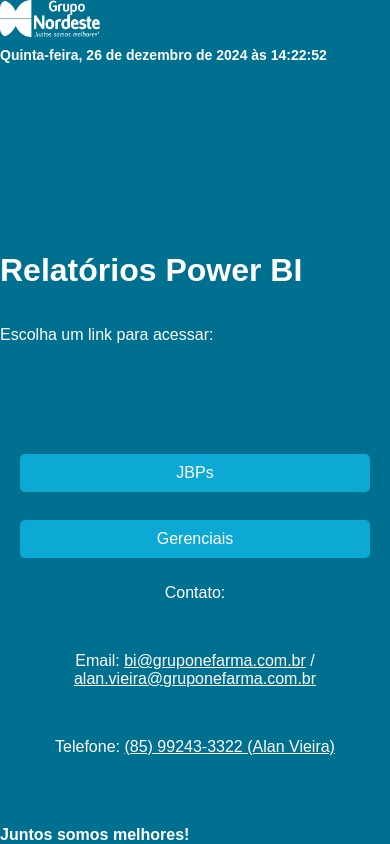
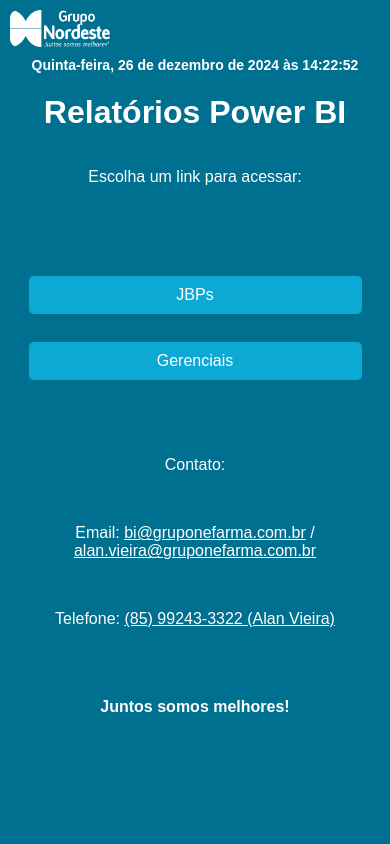
Before and after one commit to BINordeste/links_pbi, a plain HTML site: page index.html in a window 390 px wide. Drawn offline with Linux system fonts and the light colour scheme.

Commit message:
Update styles.css

```diff
--- a/styles.css
+++ b/styles.css
@@ -9,28 +9,30 @@ body {
     background-size: cover; /* Ajusta a imagem para cobrir toda a tela */
     min-height: 100vh; /* Garante que a tela tenha pelo menos a altura completa */
     display: flex;
-    justify-content: center;
-    align-items: flex-start; /* Alinha ao topo */
     flex-direction: column;
-    padding: 10px; /* Adiciona padding nas bordas para melhorar o layout */
+    justify-content: flex-start; /* Ajusta o layout para começar do topo */
+    padding: 20px;
     box-sizing: border-box;
     overflow-x: hidden; /* Evita rolagem horizontal */
+    overflow-y: auto; /* Permite rolagem vertical */
 }
 
 .header {
     display: flex;
     justify-content: space-between;
     width: 100%;
-    padding: 20px;
+    padding: 10px 0;
     box-sizing: border-box;
-    position: relative;
     flex-wrap: wrap;
+    align-items: center;
+    margin-bottom: 20px;
 }
 
 .logo {
     max-width: 120px;
     width: 100%;
     height: auto;
+    margin-right: 20px;
 }
 
 .date-time {
@@ -38,7 +40,7 @@ body {
     font-weight: bold;
     color: white;
     text-align: right;
-    flex: 1 0 100%; /* Garante que a data seja colocada abaixo da logo se necessário */
+    margin-top: 10px;
 }
 
 .container {
@@ -46,7 +48,7 @@ body {
     justify-content: center;
     gap: 20px;
     flex-wrap: wrap;
-    margin-top: 40px;
+    margin-top: 20px;
     width: 100%;
     box-sizing: border-box;
 }
@@ -94,27 +96,29 @@ p {
     font-size: 18px;
     color: white;
     text-align: center;
+    margin-top: 50px;
 }
 
 .hidden {
     display: none; /* Classe para esconder categorias de botões */
 }
 
+/* Responsividade para telas pequenas */
 @media (max-width: 768px) {
     body {
-        justify-content: flex-start;
-        padding: 0;
+        padding: 10px;
     }
 
     .header {
         flex-direction: column;
         align-items: center;
-        padding: 10px;
+        padding: 10px 0;
     }
 
     .logo {
         max-width: 100px;
         width: auto;
+        margin-right: 0;
     }
 
     .date-time {
@@ -127,7 +131,7 @@ p {
         flex-direction: column;
         align-items: center;
         gap: 20px;
-        margin-top: 50px;
+        margin-top: 30px;
     }
 
     button {
```
